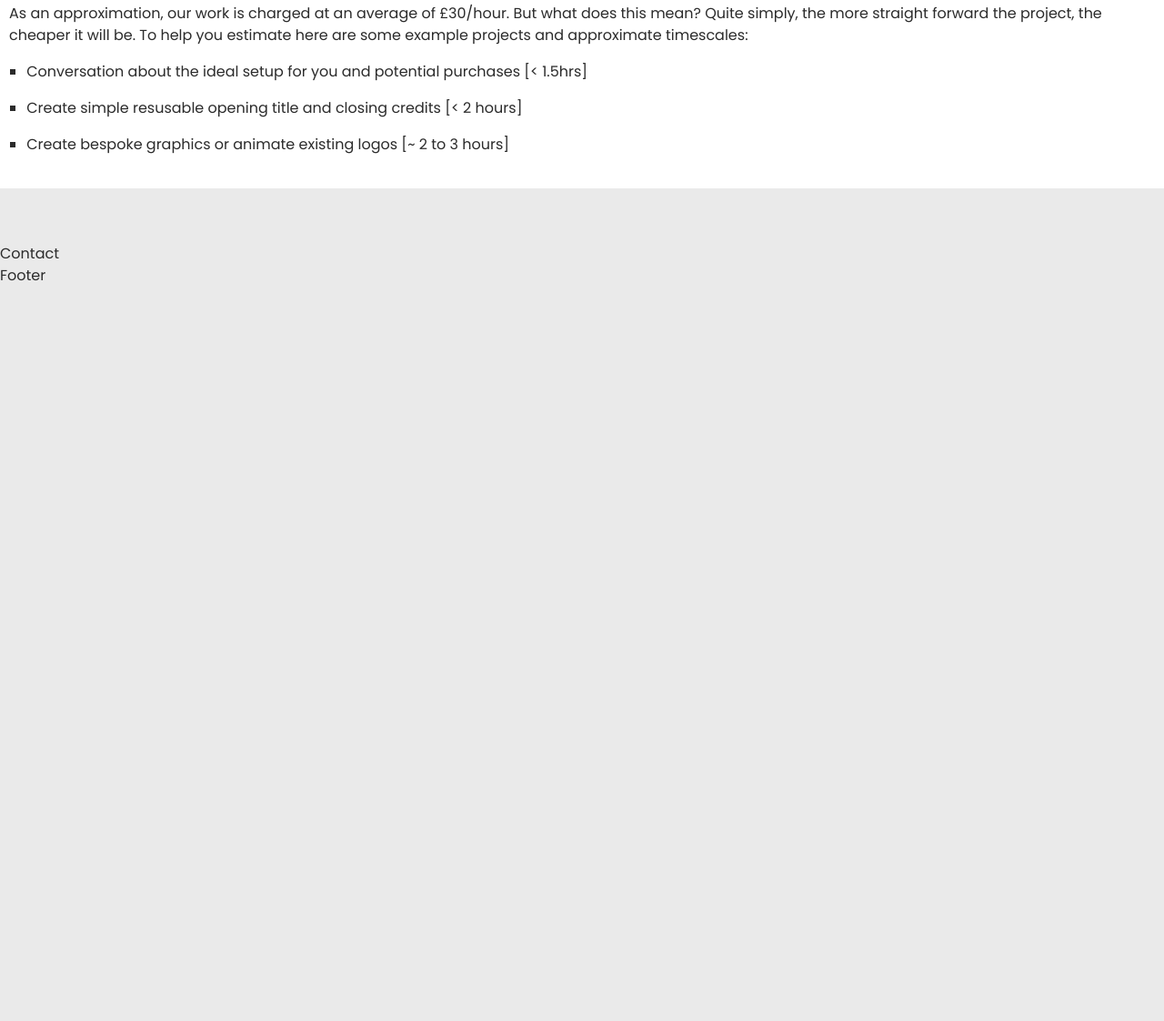
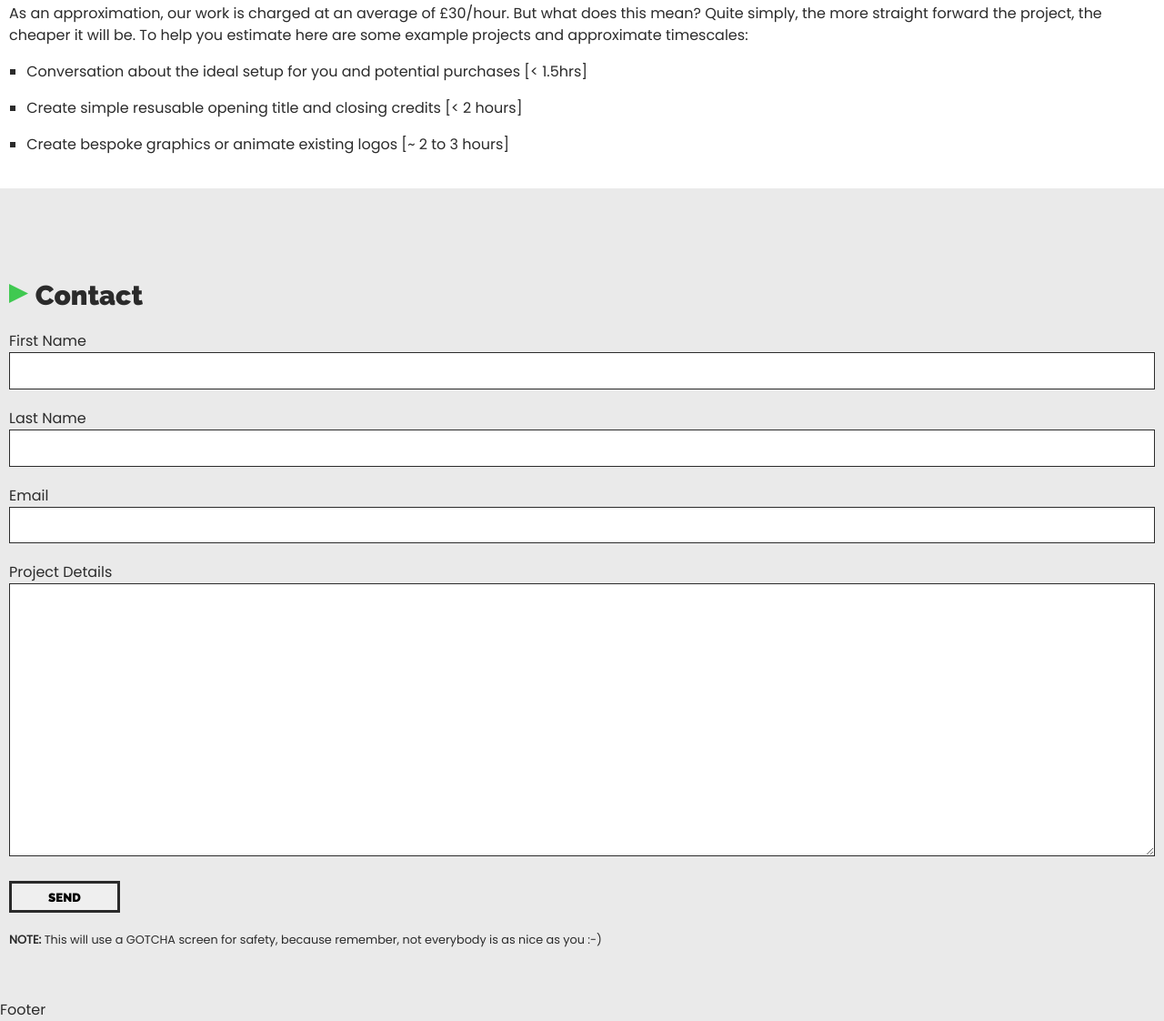
Before and after one commit to josephclander/tidy-joe-video, a website built with webpack: page index.html in a window 1280 px wide. Shown: the part 8206-9328 px from the top of the page at 91% size. Before the commit the page ends 8521 px from the top, so only its background shows below. Built offline with nearby package versions, Linux system fonts and the light colour scheme.

Commit message:
Add Section Contact

```diff
--- a/index.html
+++ b/index.html
@@ -366,7 +366,49 @@
           </div>
         </div>
       </section>
-      <section class="contact">Contact</section>
+      <section class="contact">
+        <div class="contact__container">
+          <div class="title-container">
+            <img src="imgs/icon-play.svg" alt="" class="play icon" />
+            <h2 class="section__heading">Contact</h2>
+          </div>
+          <form class="form" action="">
+            <label class="form__label" for="firstname">First Name</label>
+            <input
+              class="form__input"
+              type="text"
+              id="firstname"
+              name="firstname"
+            />
+            <label class="form__label" for="lastname">Last Name</label>
+            <input
+              class="form__input"
+              type="text"
+              id="lastname"
+              name="lastname"
+            />
+            <label class="form__label" for="email">Email</label>
+            <input class="form__input" type="email" id="email" name="email" />
+            <label class="form__label" for="projectdetails"
+              >Project Details</label
+            >
+            <textarea
+              class="form__textarea"
+              name="projectdetails"
+              id="projectdetails"
+              cols="30"
+              rows="10"
+            ></textarea>
+            <input class="form__submit" type="submit" value="SEND" />
+          </form>
+          <div class="contact__disclaimer">
+            <p>
+              <strong>NOTE:</strong> This will use a GOTCHA screen for safety,
+              because remember, not everybody is as nice as you :-)
+            </p>
+          </div>
+        </div>
+      </section>
     </main>
     <footer>Footer</footer>
   </body>
--- a/src/scss/layout/_contact.scss
+++ b/src/scss/layout/_contact.scss
@@ -0,0 +1,39 @@
+.contact {
+  padding: 40px 0;
+
+  &__container {
+    margin: 0 $margin-mobile;
+  }
+
+  &__disclaimer {
+    font-size: 0.8rem;
+  }
+}
+
+.form {
+  margin-top: 20px;
+
+  &__label {
+    display: block;
+  }
+
+  &__input,
+  &__textarea {
+    font-family: "Poppins", sans-serif;
+    font-size: 1rem;
+    border: 1px solid $black;
+    border-radius: 0;
+    line-height: 1.8;
+    padding: 5px;
+    margin-bottom: 20px;
+    width: 100%;
+  }
+
+  &__submit {
+    border: 3px solid $black;
+    padding: 0.4rem 2.5rem;
+    margin-bottom: 20px;
+    font-family: "Raleway", sans-serif;
+    cursor: pointer;
+  }
+}
```
